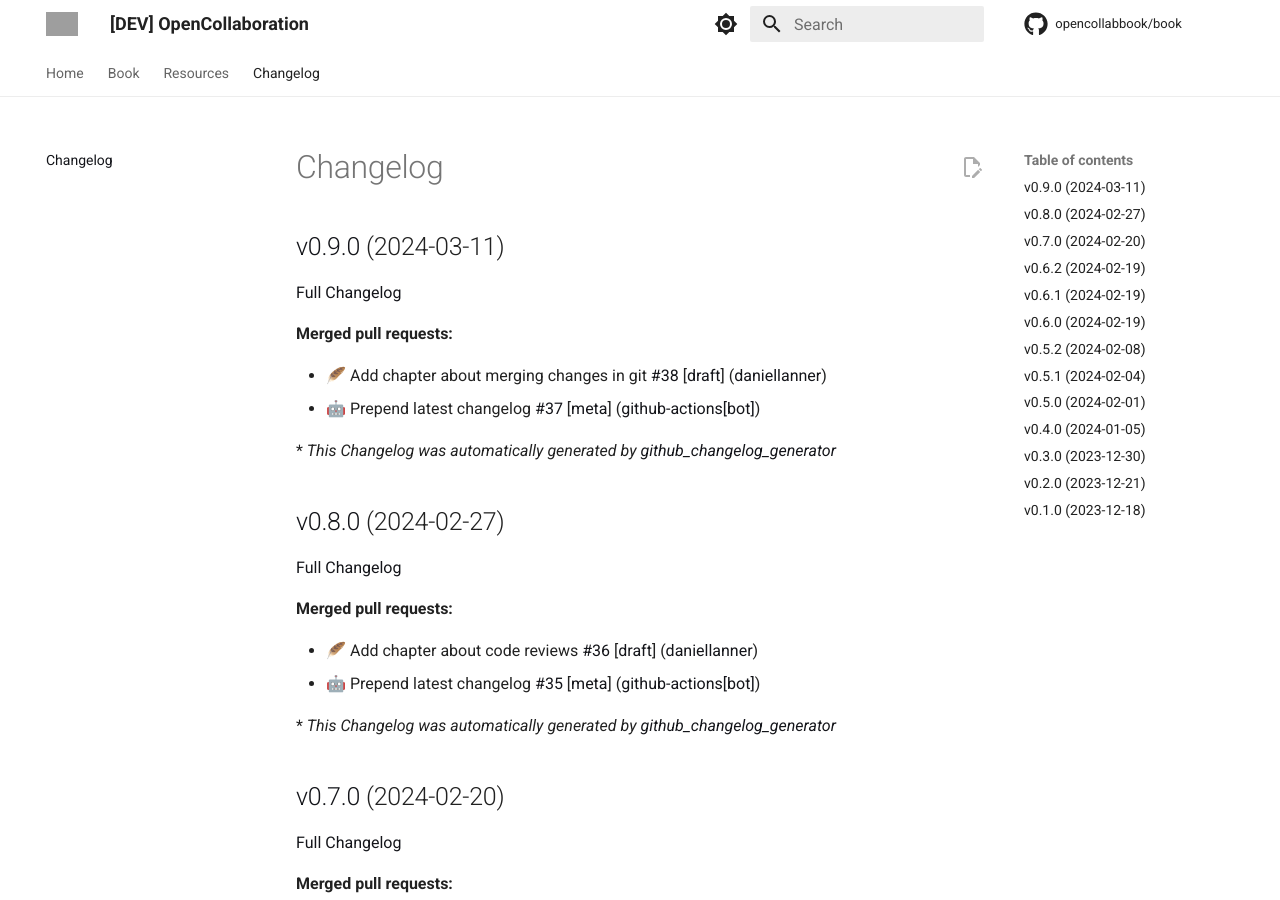
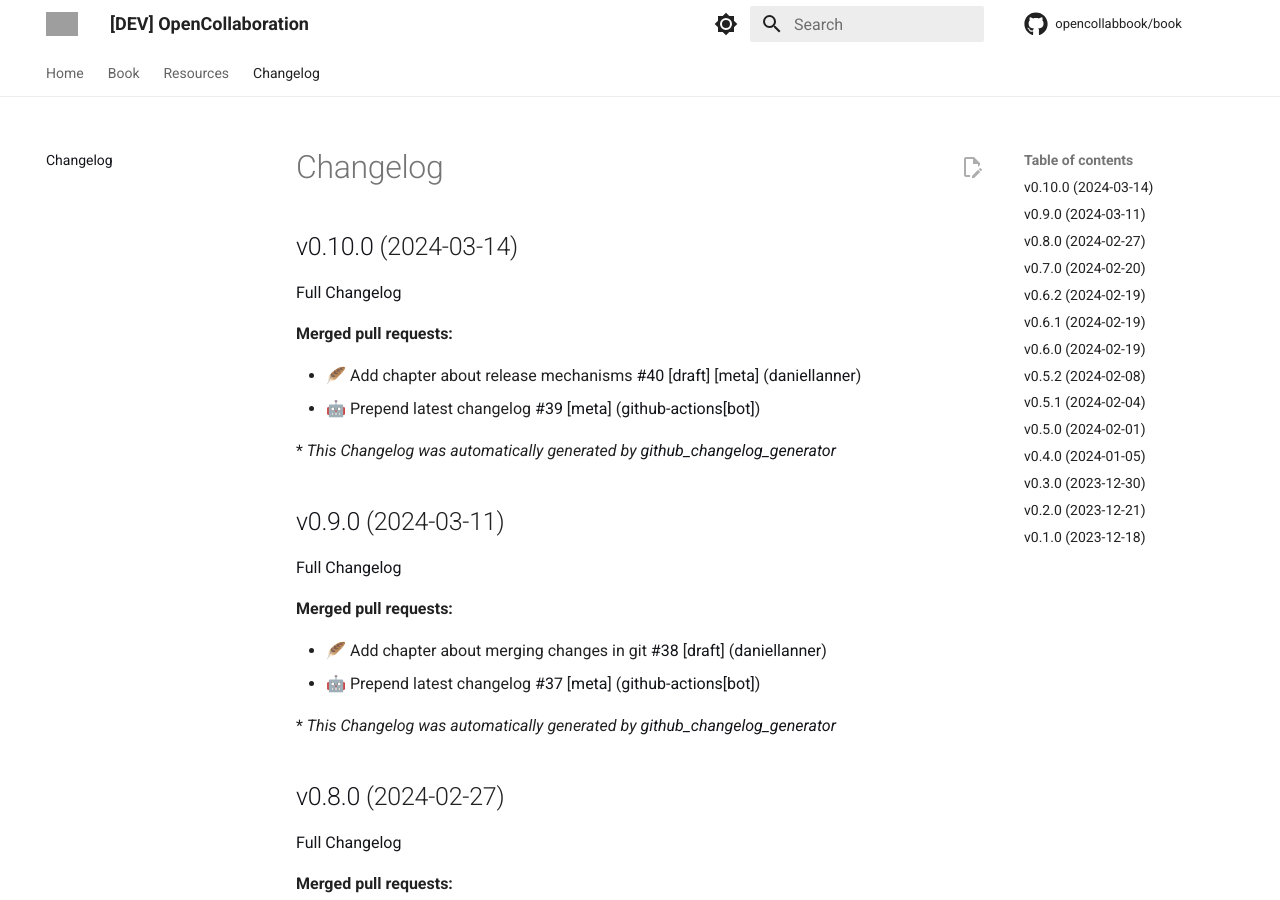
Before and after one commit to engineering-collaboration/book, an MkDocs documentation site: the page built from docs/changelog.md, in a window 1280 px wide and 900 px high. Built offline with MkDocs 1.6.1 and Material for MkDocs 9.7.7, drawn with Linux system fonts in a browser that asks for light colours; comment, search, counter and statistics services are not loaded; grey boxes are pictures that could not be loaded.

Commit message:
[create-pull-request] automated change (#41)
Co-authored-by: daniellanner <1517594+daniellanner@users.noreply.github.com>

```diff
--- a/docs/changelog.md
+++ b/docs/changelog.md
@@ -1,4 +1,17 @@
 # Changelog
+
+## [v0.10.0](https://github.com/opencollabbook/book/tree/v0.10.0) (2024-03-14)
+
+[Full Changelog](https://github.com/opencollabbook/book/compare/v0.9.0...v0.10.0)
+
+**Merged pull requests:**
+
+- 🪶 Add chapter about release mechanisms [\#40](https://github.com/opencollabbook/book/pull/40) [[draft](https://github.com/opencollabbook/book/labels/draft)] [[meta](https://github.com/opencollabbook/book/labels/meta)] ([daniellanner](https://github.com/daniellanner))
+- 🤖 Prepend latest changelog [\#39](https://github.com/opencollabbook/book/pull/39) [[meta](https://github.com/opencollabbook/book/labels/meta)] ([github-actions[bot]](https://github.com/apps/github-actions))
+
+
+
+\* *This Changelog was automatically generated by [github_changelog_generator](https://github.com/github-changelog-generator/github-changelog-generator)*
 
 ## [v0.9.0](https://github.com/opencollabbook/book/tree/v0.9.0) (2024-03-11)
 
```
